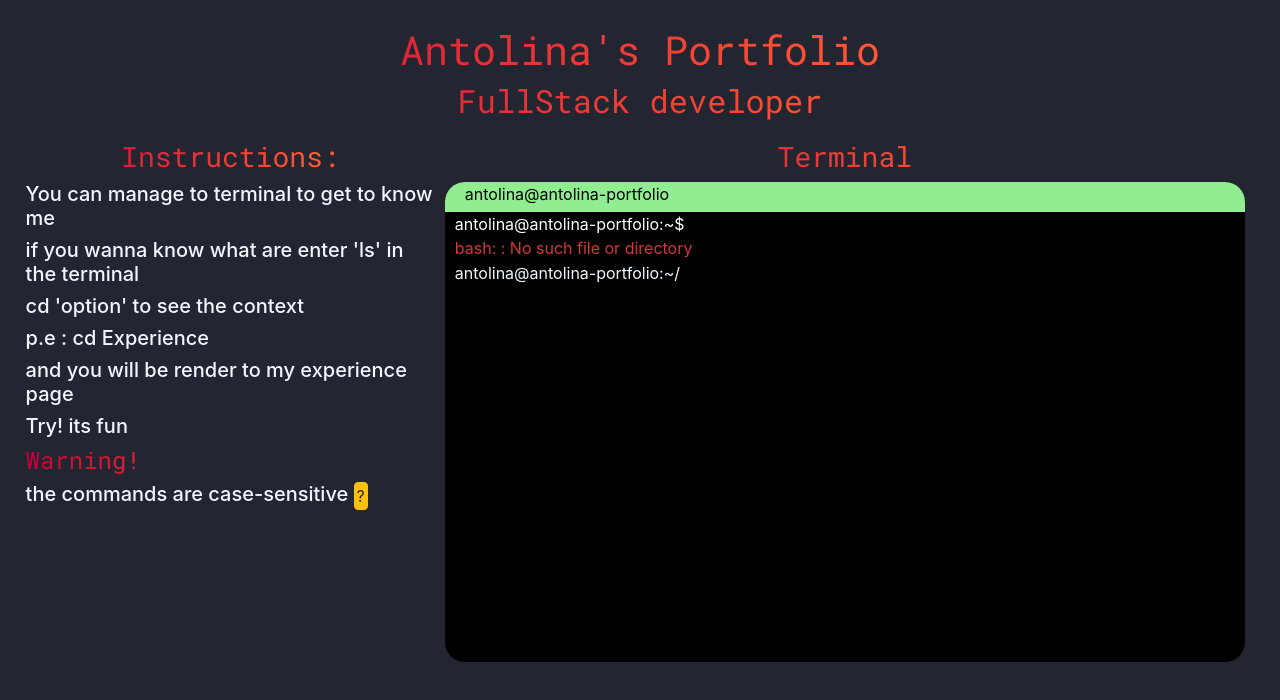
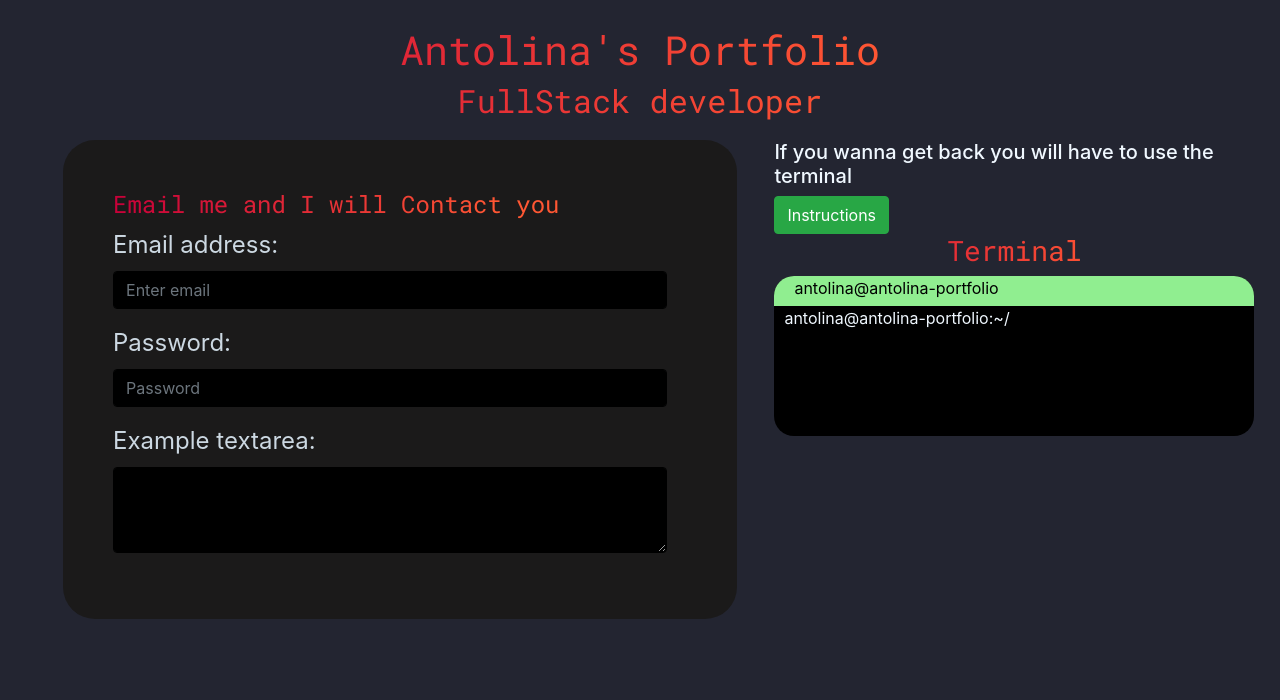
Before and after one commit to AntolinaGonzalez/Portfolio, a Next.js app: page /contact in a window 1280 px wide. Shown: the top 700 px of the page. Built offline with nearby package versions, Linux system fonts and the light colour scheme.

Commit message:
feature: contact form

```diff
--- a/pages/api/redirect.js
+++ b/pages/api/redirect.js
@@ -1,6 +1,10 @@
 export default (req, res) => {
+    console.log(req.query.option)
     if(req.query.option == 'ls'){
         res.redirect(`/ls`)
+    }
+    if(req.query.option == 'cd Contact'){
+        res.redirect(`/contact`)
     }
 
     res.redirect(`/error?cd=${req.query.option}`)
--- /dev/null
+++ b/pages/contact.js
@@ -0,0 +1,80 @@
+import style from "../styles/Home.module.css";
+import { Button, Form, Modal } from "react-bootstrap";
+import { useState } from "react";
+export default function Contact() {
+  const [show, setShow] = useState(false);
+
+  const handleClose = () => setShow(false);
+  const handleShow = () => setShow(true);
+
+  return (
+    <div className={style.backColor}>
+      <div className={style.principal}>
+        <h1>Antolina's Portfolio </h1>
+        <h2>FullStack developer</h2>
+      </div>
+      <div className={style.divisionTwo}>
+        <div className={style.backFormContact}>
+          <Form className={style.contactForm}>
+            <h4>Email me and I will Contact you</h4>
+            <Form.Group controlId="formGroupEmail">
+              <Form.Label>Email address: </Form.Label>
+              <Form.Control type="email" placeholder="Enter email" />
+            </Form.Group>
+            <Form.Group controlId="formGroupPassword">
+              <Form.Label>Password: </Form.Label>
+              <Form.Control type="password" placeholder="Password" />
+            </Form.Group>
+            <Form.Group controlId="exampleForm.ControlTextarea1">
+              <Form.Label>Example textarea: </Form.Label>
+              <Form.Control as="textarea" rows="3" />
+            </Form.Group>
+          </Form>
+        </div>
+        <div>
+          <h5>If you wanna get back you will have to use the terminal</h5>
+          <Button variant="success" onClick={handleShow}>
+            Instructions
+          </Button>
+
+          <Modal show={show} onHide={handleClose}>
+            <Modal.Header closeButton>
+              <Modal.Title>
+                <h1>Instructions</h1>
+              </Modal.Title>
+            </Modal.Header>
+            <Modal.Body>
+              <h6>You can manage to terminal to get to know me</h6>
+              <h6>if you wanna know what are enter 'ls' in the terminal</h6>
+              <h6>cd 'option' to see the context</h6>
+              <h6>p.e : cd Experience </h6>
+              <h6>and you will be render to my experience page</h6>
+              <h6>Try! its fun</h6>
+            </Modal.Body>
+            <Modal.Footer>
+              <Button variant="secondary" onClick={handleClose}>
+                Close
+              </Button>
+            </Modal.Footer>
+          </Modal>
+          <div className={style.terminalSpace}>
+            <h3 className={style.centerStyle}>Terminal</h3>
+            <div className={style.terminalLitle}>
+              <div className={style.terminalHeadLitle}>
+                <p>antolina@antolina-portfolio</p>
+              </div>
+              <form className={style.colorLabel} action="api/redirect">
+                <label>antolina@antolina-portfolio:~/</label>
+                <input
+                  type="text"
+                  name="option"
+                  className={style.inputStyle}
+                ></input>
+              </form>
+            </div>
+          </div>
+        </div>
+      </div>
+    </div>
+  );
+}
--- a/styles/Home.module.css
+++ b/styles/Home.module.css
@@ -5,6 +5,10 @@
 .division {
   display: grid;
   grid-template-columns: 1fr 2fr;
+}
+.divisionTwo{
+  display: grid;
+  grid-template-columns: 2fr 1fr;
 }
 .division div {
   align-items: center;
@@ -15,12 +19,30 @@
   background-color: black;
   border-radius: 20px;
 }
+.terminalLitle {
+  width: 30rem;
+  height: 10rem;
+  background-color: black;
+  border-radius: 20px;
+}
 .terminalHead {
   background-color: lightgreen;
   width: 50rem;
   height: 30px;
   border-top-right-radius: 20px;
   border-top-left-radius: 20px;
+}
+.terminalHeadLitle{
+  background-color: lightgreen;
+  width: 30rem;
+  height: 30px;
+  border-top-right-radius: 20px;
+  border-top-left-radius: 20px;
+}
+.terminalHeadLitle p {
+  color: black;
+  margin-left: 20px;
+  margin-bottom: 0;
 }
 .terminalHead p {
   color: black;
@@ -64,3 +86,34 @@
 .centerStyle {
   text-align: center;
 }
+.backFormContact {
+  background-color: #1b1a1a;
+  width: 90%;
+  margin: auto;
+  border-radius: 2rem;
+}
+.contactForm {
+  color: rgb(204, 216, 226);
+  padding: 50px;
+}
+
+.contactForm{
+  font-size: 1.5rem;
+  margin-right: 20px;
+  margin-left: 0;
+  margin-top: auto;
+}
+.contactForm input{
+  background-color: black;
+  border-color: black;
+  width: 100%;
+}
+.contactForm textarea{
+  background-color: black;
+  border-color: black;
+  width: 100%;
+}
+.textareaStyle {
+  display: flex;
+  justify-content: center;
+}
```
Also changed, not shown: pages/ls.js (+0 -15 lines).
